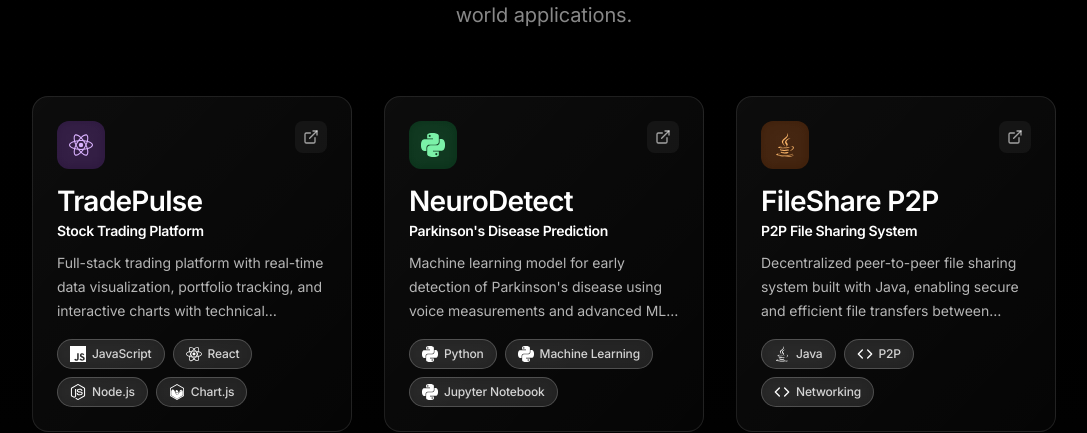
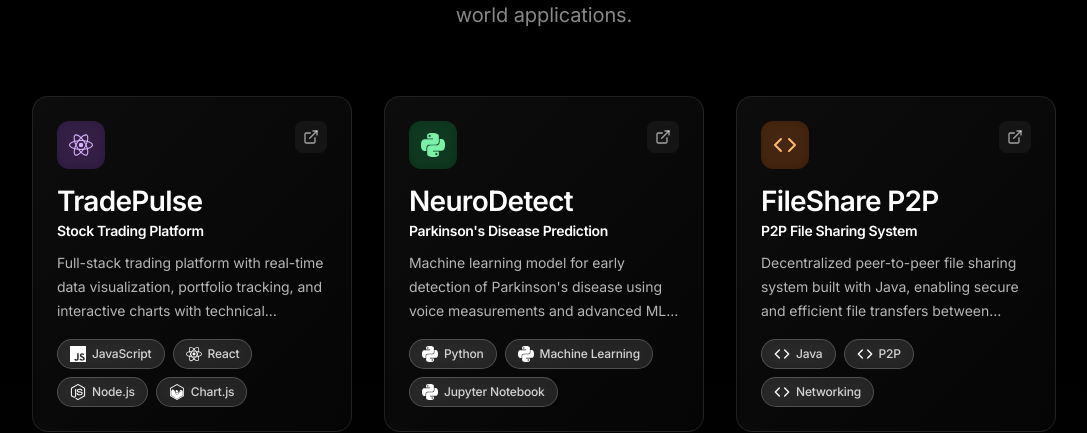
Before and after one commit to vr-tejas/portfolio, a Next.js app: page / in a window 1280 px wide. Shown: the part 1040-1473 px from the top of the page, without its empty margins (96-1183 px from the left). Built offline with nearby package versions, Linux system fonts and the light colour scheme.

Commit message:
change of projects

```diff
--- a/components/Projects.tsx
+++ b/components/Projects.tsx
@@ -8,7 +8,7 @@
   SiReact, SiNextdotjs, SiJavascript, SiHtml5, SiCss3,
   SiPython, SiTensorflow, SiMysql, SiSolidity, SiEthereum,
   SiUnity, SiGithubactions, SiNodedotjs, SiExpress, SiMongodb,
-  SiChartdotjs, SiScikitlearn, SiJava
+  SiChartdotjs, SiScikitlearn
 } from 'react-icons/si';
 import { TbBrandCSharp } from 'react-icons/tb';
 
@@ -42,7 +42,7 @@
     'Neural Networks': <SiTensorflow className="text-foreground" size={16} />,
     'Data Science': <SiPython className="text-foreground" size={16} />,
     'Ganache': <SiEthereum className="text-foreground" size={16} />,
-    'Java': <SiJava className="text-foreground" size={16} />,
+    'Java': <FiCode className="text-foreground" size={16} />,
     'P2P': <FiCode className="text-foreground" size={16} />,
     'Networking': <FiCode className="text-foreground" size={16} />,
     'AI': <SiPython className="text-foreground" size={16} />,
@@ -80,7 +80,7 @@
       demo: 'https://github.com/vr-tejas/P2P-File-Sharing-System',
       gradient: 'from-orange-500/20 to-red-500/20',
       iconBg: 'bg-orange-500/20',
-      icon: <SiJava size={24} className="text-orange-300" />,
+      icon: <FiCode size={24} className="text-orange-300" />,
     },
     {
       name: 'ReportMaster',
```
